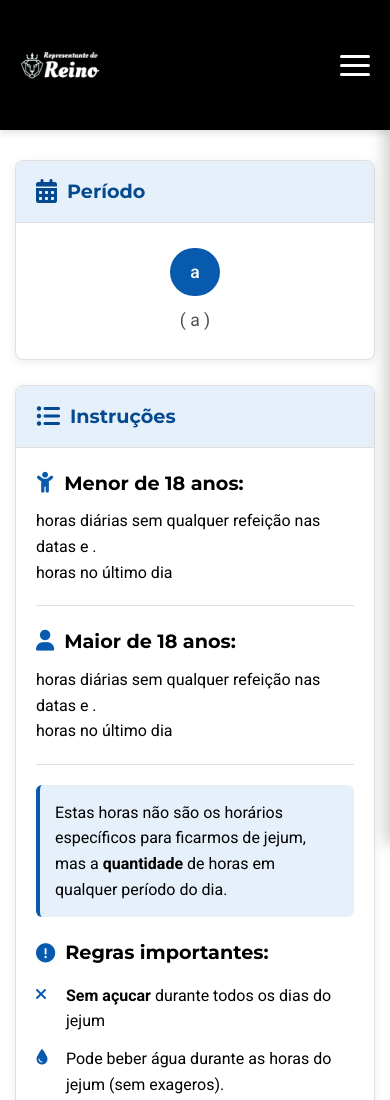
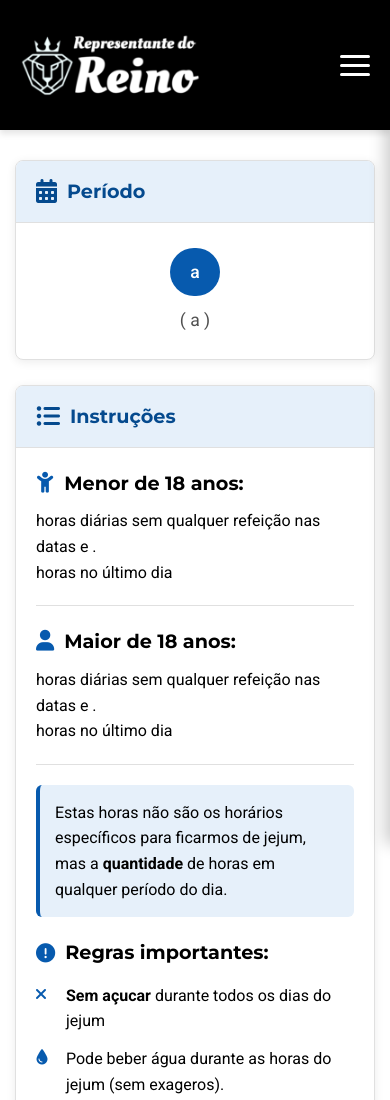
Before and after one commit to maarinlucas/intrucoes, a website with bundled scripts: page public/index.html in a window 390 px wide. Shown: the top 1100 px of the page. Built offline with nearby package versions, Linux system fonts and the light colour scheme; no server answers.

Commit message:
first commit

```diff
--- a/public/style.css
+++ b/public/style.css
@@ -454,7 +454,7 @@ footer {
     }
 
     .imageContainer {
-        width: 80px;
+        width: 180px;
         height: 80px;
     }
 
--- a/public/style2.css
+++ b/public/style2.css
@@ -373,7 +373,7 @@ header nav a:hover:not(.atual) {
     }
 
     .imageContainer {
-        width: 80px;
+        width: 180px;
         height: 80px;
     }
 }
```
